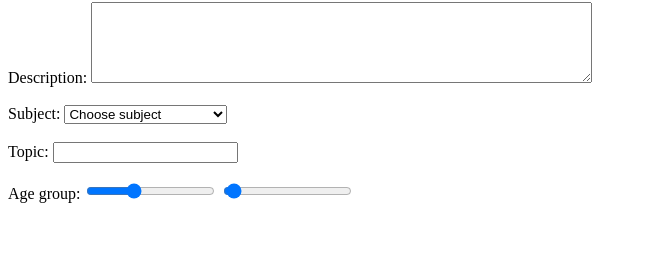
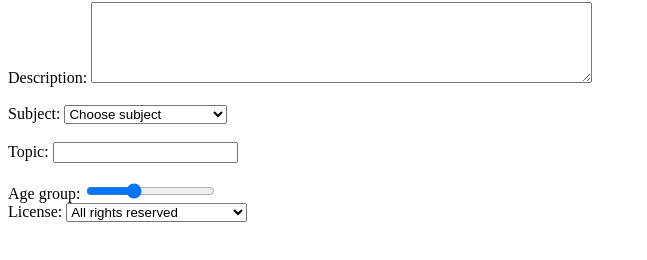
Before and after one commit to kadrimar/WAD, a plain HTML site: page index.html in a window 1280 px wide. Shown: the part 78-338 px from the top of the page, without its empty margins (0-647 px from the left). Drawn offline with nearby package versions, Linux system fonts and the light colour scheme.

Commit message:
Until License

```diff
--- a/index.html
+++ b/index.html
@@ -3,7 +3,6 @@
 <head>
 <meta charset="UTF-8">
 <title>Collections</title>
-<script src="http://code.jquery.com/jquery-1.11.2.min.js"></script>
 </head>
 <body>
 
@@ -34,9 +33,18 @@
 <form action="action_page.php" method="get">
 Age group:
 <input type="range" name="age-min" id="age-min" value="7" min="0" max="20">
-<input type="range" name="age-max" id="age-max" value="20" min="0" max="1000">
 </form>
 </div>
 
+<form action="action_page.php">
+<label for="textarea">License:</label>
+<select name="subjects">
+<option value="All rights reserved">All rights reserved</option>
+<option value="Attribution alone">Attribution alone</option>
+<option value="Attribution + NoDerivatives">Attribution + NoDerivatives</option>
+</select>
+<br><br>
+</form>
+
 </body>
 </html>
```
